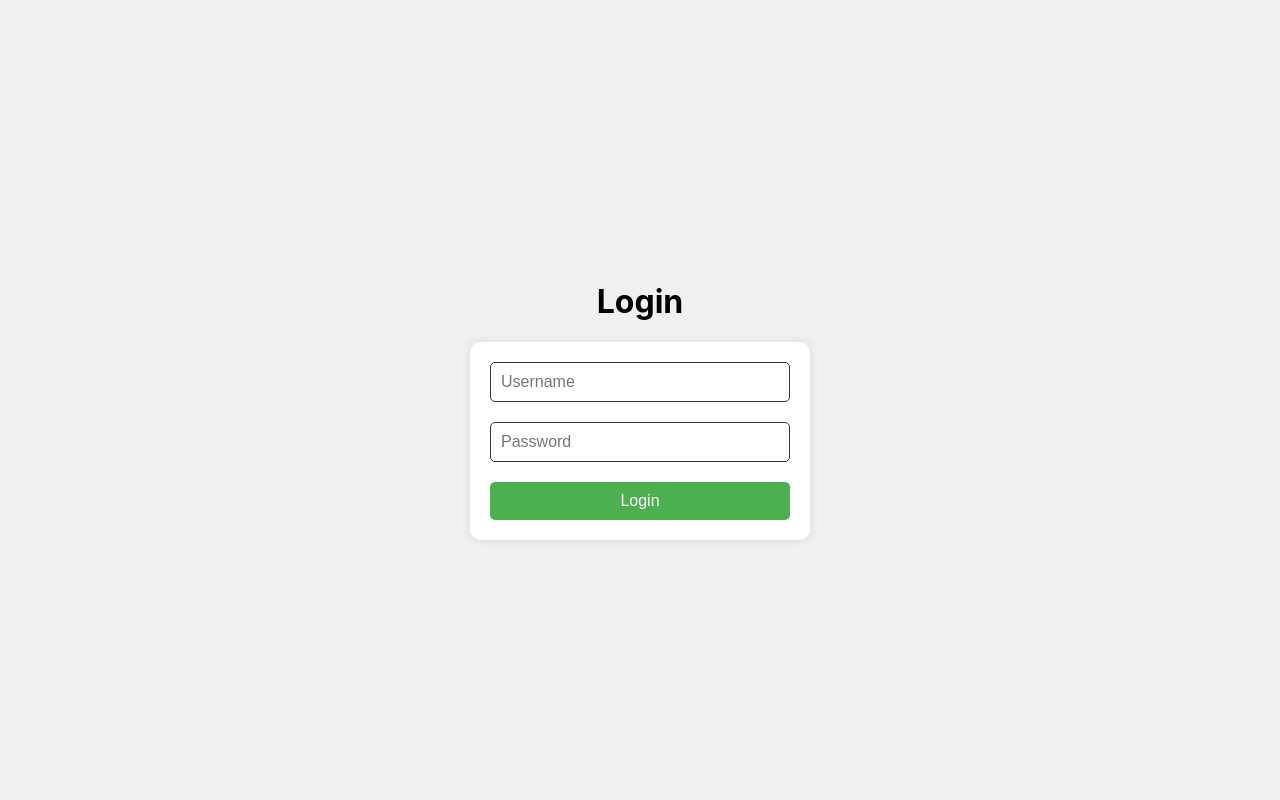
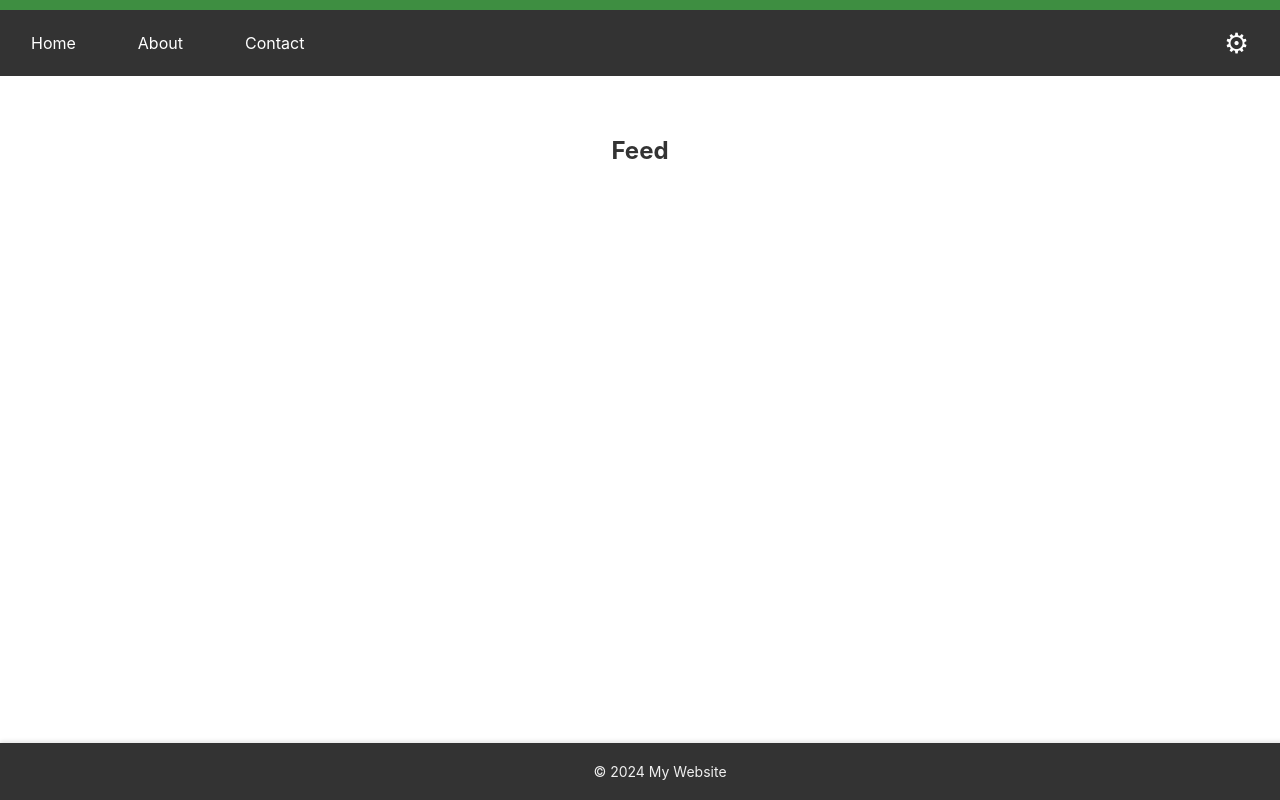
Before and after one commit to franzlk/bookstore-management-system, a React (Create React App) app in the folder frontend/: page /dashboard in a window 1280 px wide. Before the commit this address led to /. Built offline with nearby package versions, Linux system fonts and the light colour scheme; sample sign-in values are in the browser's storage.

Commit message:
Create Logout functionality and refine implement in navbar

```diff
--- a/frontend/src/App.css
+++ b/frontend/src/App.css
@@ -1,4 +1,3 @@
-/* New styles for additional components */
 .app {
   display: flex;
   flex-direction: column;
--- a/frontend/src/App.js
+++ b/frontend/src/App.js
@@ -7,22 +7,27 @@ function App() {
   const [isLoggedIn, setIsLoggedIn] = useState(false);
   const navigate = useNavigate();
 
+  useEffect(() => {
+    const loggedIn = localStorage.getItem('isLoggedIn') === 'true';
+    if (loggedIn) {
+      setIsLoggedIn(true);
+      // Only navigate after setting the state
+      navigate('/dashboard');
+    }
+  }, [navigate]);
+
   const handleLogin = () => {
     setIsLoggedIn(true);
+    localStorage.setItem('isLoggedIn', 'true');
+    navigate('/dashboard'); // Navigate after setting the state
   };
-
-  useEffect(() => {
-    if (isLoggedIn) {
-      navigate('/dashboard');
-    }
-  }, [isLoggedIn, navigate]);
 
   return (
     <Routes>
       <Route path="/" element={<Login handleLogin={handleLogin} />} />
       <Route
         path="/dashboard"
-        element={isLoggedIn ? <Dashboard /> : <Navigate to="/" replace />}
+        element={isLoggedIn ? <Dashboard setIsLoggedIn={setIsLoggedIn} /> : <Navigate to="/" replace />}
       />
     </Routes>
   );
--- a/frontend/src/components/Dashboard.js
+++ b/frontend/src/components/Dashboard.js
@@ -4,11 +4,10 @@ import Feed from './Feed';
 import Footer from './Footer';
 import '../App.css';
 
-
-const Dashboard = () => {
+const Dashboard = ({ setIsLoggedIn }) => {
   return (
     <div>
-            <Navbar />
+      <Navbar setIsLoggedIn={setIsLoggedIn} />
       <Feed />
       <Footer />
     </div>
--- a/frontend/src/components/Login.js
+++ b/frontend/src/components/Login.js
@@ -46,7 +46,7 @@ const Login = ({ handleLogin }) => {
                 <input type="text" placeholder="Username" value={username} onChange={(e) => setUsername(e.target.value)} />
                 <input type="password" placeholder="Password" value={password} onChange={(e) => setPassword(e.target.value)} />
                 {error && <div style={{ color: 'red' }}>{error}</div>} {/* Display error message */}
-                <button type="submit">Login</button>
+                <button className="login-button" type="submit">Login</button>
             </form>
         </div>
     );
--- a/frontend/src/components/Navbar.js
+++ b/frontend/src/components/Navbar.js
@@ -1,14 +1,32 @@
 import React from 'react';
+import { Link, useNavigate } from 'react-router-dom';
 import '../style/Navbar.css';
 
+const Navbar = ({ setIsLoggedIn }) => {
+    const navigate = useNavigate();
 
-const Navbar = () => {
+    const handleLogout = () => {
+        setIsLoggedIn(false);
+        localStorage.removeItem('isLoggedIn');
+        navigate('/');
+    };
+
     return (
         <nav className="navbar">
             <ul className="nav-links">
-                <li><a href="/">Home</a></li>
-                <li><a href="/about">About</a></li>
-                <li><a href="/contact">Contact</a></li>
+                <div className="left-links">
+                    <li><Link to="/">Home</Link></li>
+                    <li><Link to="/about">About</Link></li>
+                    <li><Link to="/contact">Contact</Link></li>
+                </div>
+                <div className="right-links">
+                    <li className="dropdown">
+                        <a href="#settings">&#x2699;<i className="fa fa-caret-down"></i></a>
+                        <div className="dropdown-content">
+                            <button className="nav-link logout-button" onClick={handleLogout}>Sign Out</button>
+                        </div>
+                    </li>
+                </div>
             </ul>
         </nav>
     );
--- a/frontend/src/style/Feed.css
+++ b/frontend/src/style/Feed.css
@@ -1,5 +1,5 @@
-feed {
-
+.feed {
+    padding: 0px
 }
 
 h2 {
--- a/frontend/src/style/Login.css
+++ b/frontend/src/style/Login.css
@@ -15,8 +15,6 @@
   box-shadow: 0 0 10px rgba(0, 0, 0, 0.1);
 }
 
-
-
 input {
   width: 100%;
   margin-bottom: 20px;
@@ -33,7 +31,8 @@ input:focus {
   outline: none;
 }
 
-button {
+/* Styles for the login button */
+.login-button {
   width: 100%;
   padding: 10px;
   border: none;
@@ -44,6 +43,10 @@ button {
   cursor: pointer;
 }
 
-button:hover {
+.login-button:hover {
   background-color: #388E3C; /* Darker Green */
 }
+
+.login-button:focus {
+  outline: 2px solid #333;
+}
--- a/frontend/src/style/Navbar.css
+++ b/frontend/src/style/Navbar.css
@@ -1,18 +1,26 @@
+/* Navbar.css */
+
 .navbar {
   width: 100%;
   background-color: #3E8E41; /* Darker Green */
-    padding: 10px 0;
+  padding-top:10px;
 }
 
 .nav-links {
   list-style: none;
   display: flex;
+  justify-content: space-between; /* Space items to the edges */
+  align-items: center; /* Center items vertically */
   margin: 0;
   padding: 0;
   width: 100%;
-    float:left;
-    height: 50px;
   background-color: #333;
+}
+
+.left-links,
+.right-links {
+  display: flex;
+  align-items: center;
 }
 
 .nav-links li {
@@ -20,15 +28,78 @@
 }
 
 .nav-links a {
-    float: left;
   display: block;
   color: white;
   text-align: center;
-    padding: 14px 16px;
+  padding: 22px 16px;
   text-decoration: none;
+  font-size: 16px;
 }
 
-  .nav-links a:hover {
+.nav-links a:hover,
+.nav-links a:focus {
   background-color: green;
+}
 
+.dropdown {
+  position: relative;
+  display: inline-block;
 }
+
+.dropdown a {
+  font-size: 28px;
+  padding: 16px 16px;
+}
+
+.dropdown-content {
+  display: none;
+  position: absolute;
+  right: 0;
+
+  background-color: #f9f9f9;
+  box-shadow: 0px 8px 16px 0px rgba(0,0,0,0.2);
+  z-index: 1;
+}
+
+.dropdown-content a {
+  color: white;
+  padding: 12px 16px;
+  text-decoration: none;
+  min-width: 160px;
+  display: block;
+  font-size: 16px;
+  box-shadow: 0px 8px 16px 0px rgba(0,0,0,0.2);
+}
+.logout-button{
+  white-space: nowrap;
+  overflow: hidden;
+}
+
+.dropdown-content a:hover {
+  background-color: #f1f1f1;
+}
+
+.dropdown:hover .dropdown-content,
+.dropdown:focus-within .dropdown-content {
+  display:block; /* Show dropdown on hover and focus */
+}
+
+.dropdown:hover a,
+.dropdown:focus-within a {
+  background-color: #3E8E41;
+}
+
+/* Styles for the logout button */
+.logout-button {
+  padding: 12px 16px;
+  background-color:#333;
+  color: white;
+  text-decoration: none;
+  border: none;
+  font-size: 16px;
+  cursor: pointer;
+}
+
+.logout-button:hover {
+  background-color:#3E8E41;
+}
```
Lines whose indentation alone changed are shown as unchanged.
